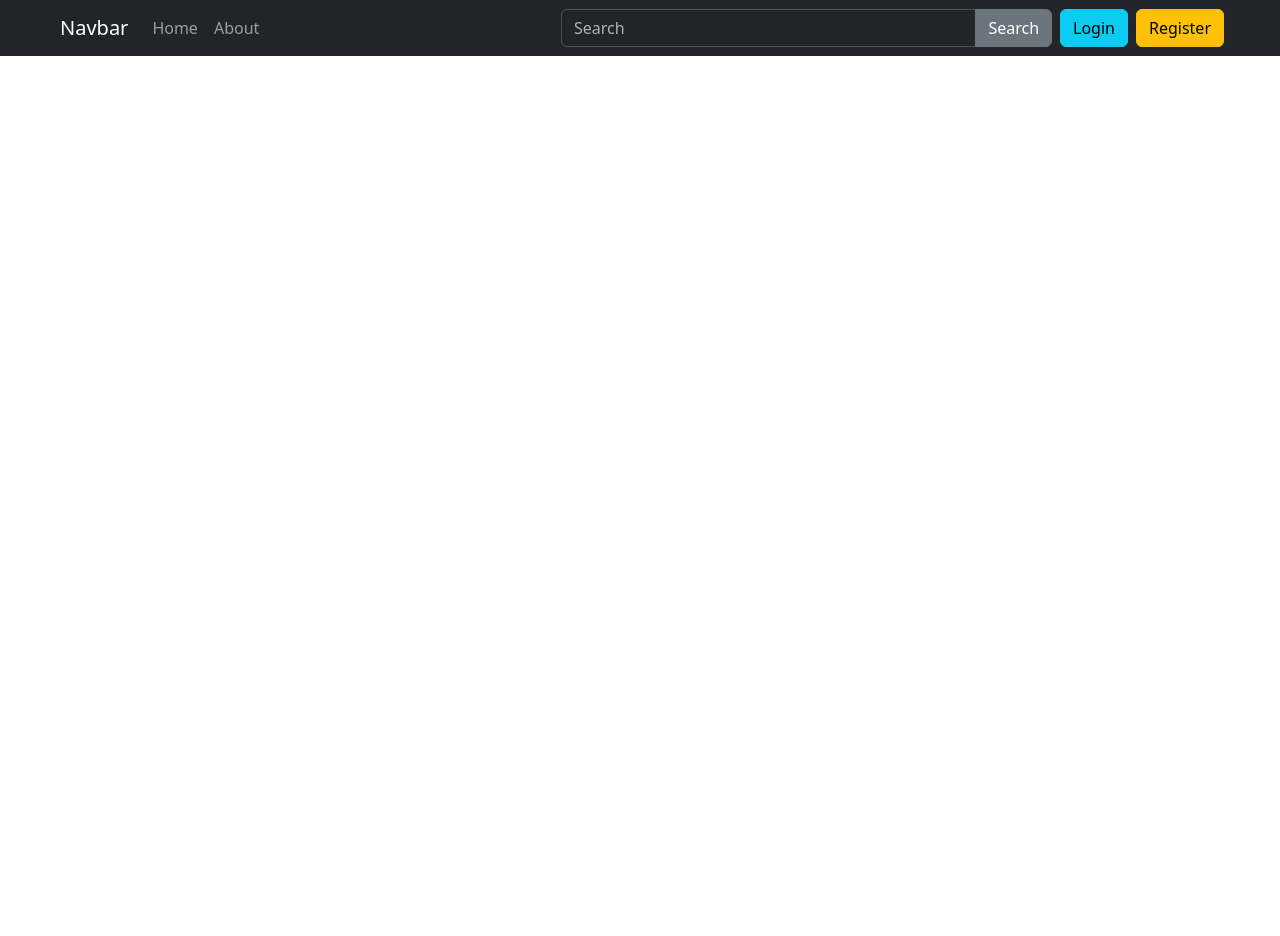
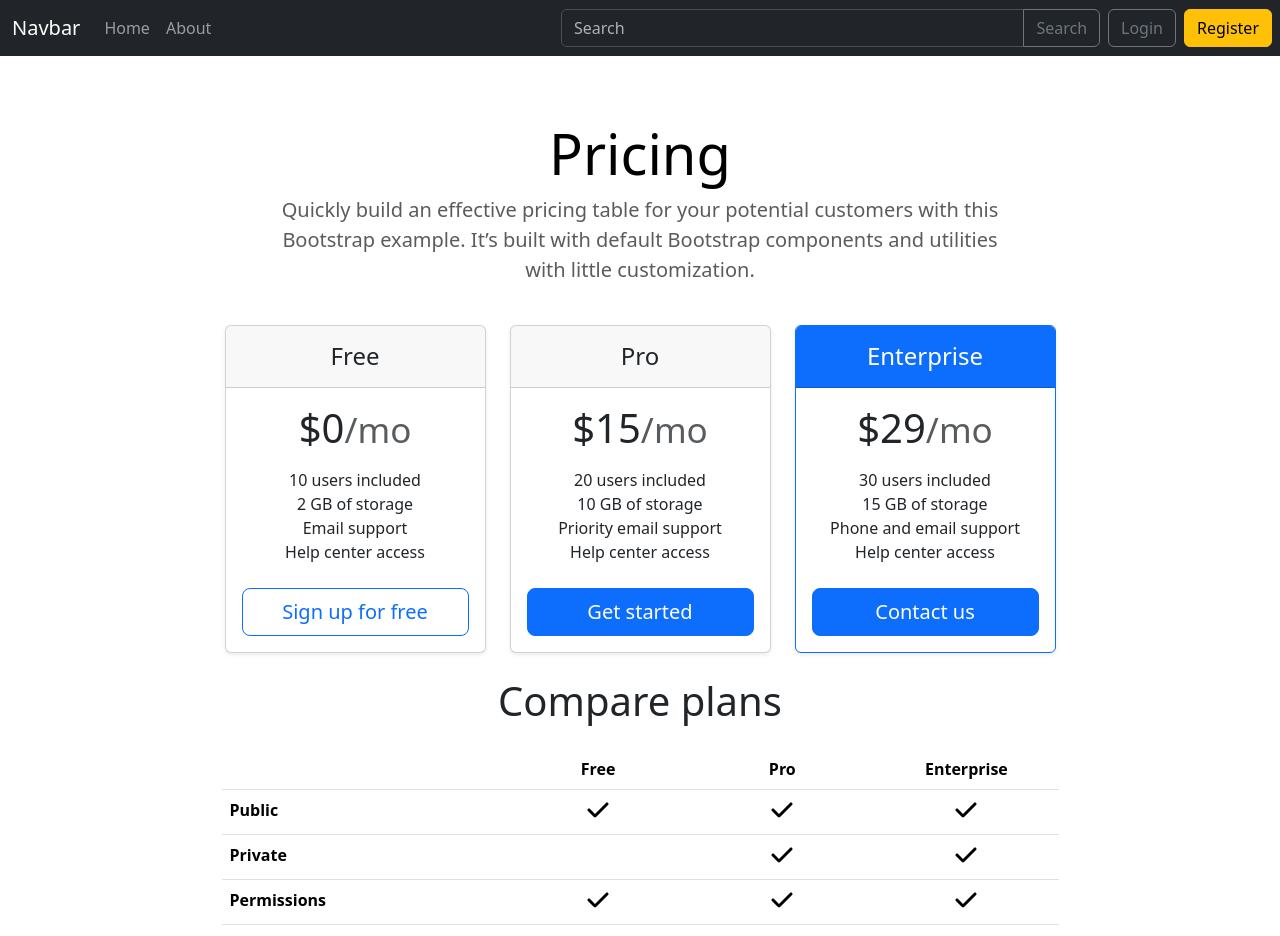
Before and after one commit to bpoghos/RegisterForm, a React (Create React App) app: page / in a window 1280 px wide. Shown: the top 936 px of the page. Before the commit the page ends 800 px from the top, so only its background shows below. Built offline with nearby package versions, Linux system fonts and the light colour scheme.

Commit message:
react-bootstrap homework

```diff
--- a/package.json
+++ b/package.json
@@ -3,6 +3,10 @@
   "version": "0.1.0",
   "private": true,
   "dependencies": {
+    "@fortawesome/fontawesome-svg-core": "^6.4.2",
+    "@fortawesome/free-regular-svg-icons": "^6.4.2",
+    "@fortawesome/free-solid-svg-icons": "^6.4.2",
+    "@fortawesome/react-fontawesome": "^0.2.0",
     "@testing-library/jest-dom": "^5.17.0",
     "@testing-library/react": "^13.4.0",
     "@testing-library/user-event": "^13.5.0",
--- a/public/index.html
+++ b/public/index.html
@@ -4,7 +4,7 @@
     <meta charset="UTF-8">
     <meta http-equiv="X-UA-Compatible" content="IE=edge">
     <meta name="viewport" content="width=device-width, initial-scale=1.0">
-    <title>Document</title>
+    <title>Bootstrap homework</title>
 </head>
 <body>
 
--- a/src/components/App/App.js
+++ b/src/components/App/App.js
@@ -1,14 +1,16 @@
 import Header from "../Header";
-
-
+import MainCards from "../MainCards";
+import MainTable from "../MainTable";
+import MainTitle from "../MainTitle";
 
 const App = () => {
-
-
 
   return (
     <div>
       <Header />
+      <MainTitle />
+      <MainCards />
+      <MainTable />
     </div>
 
   );
--- a/src/components/Header/Header.js
+++ b/src/components/Header/Header.js
@@ -4,7 +4,7 @@ import { Navbar, Container, Nav, InputGroup, Form, Button } from "react-bootstra
 const Header = () => {
 
     return (
-        <Navbar className="pe-5 ps-5" bg="dark" data-bs-theme="dark">
+        <Navbar expand="sm" className="ms-auto" bg="dark" data-bs-theme="dark">
             <Container>
                 <Navbar.Brand href="#home">Navbar</Navbar.Brand>
                 <Nav className="me-auto">
@@ -16,11 +16,11 @@ const Header = () => {
                 <Form.Control
                     placeholder="Search"
                 />
-                <Button className="me-2" variant="secondary">
+                <Button className="me-2" variant="outline-secondary">
                     Search
                 </Button>
             </InputGroup>
-            <Button className="me-2" variant="info">Login</Button>
+            <Button className="me-2" variant="outline-secondary">Login</Button>
             <Button className="me-2" variant="warning">Register</Button>
         </Navbar>
     )
--- /dev/null
+++ b/src/components/MainCards/MainCards.js
@@ -0,0 +1,81 @@
+import { Button, Card, Col, Container, ListGroup, ListGroupItem, Row } from "react-bootstrap"
+
+const MainCards = () => {
+    return (
+        <Container>
+            <Row className="justify-content-md-center mb-4">
+                <Col xs={3}>
+                    <Card className="shadow-sm">
+                        <Card.Header className="text-center py-3">
+                            <h4 className="my-0 fw-normal">Free</h4>
+                        </Card.Header>
+                        <Card.Body>
+                            <Card.Title className="text-center">
+                                <h1>$0<small className="text-body-secondary fw-light">/mo</small></h1>
+                            </Card.Title>
+                            <Card.Text className="text-center">
+                                <ListGroup className="mt-3 mb-4" >
+                                    <ListGroupItem className='border-0 p-0'>10 users included</ListGroupItem>
+                                    <ListGroupItem className='border-0 p-0'>2 GB of storage</ListGroupItem>
+                                    <ListGroupItem className='border-0 p-0'>Email support</ListGroupItem>
+                                    <ListGroupItem className='border-0 p-0'>Help center access</ListGroupItem>
+                                </ListGroup>
+                            </Card.Text>
+                            <Button variant="outline-primary" size="lg" className="w-100">
+                            Sign up for free
+                            </Button>
+                        </Card.Body>
+                    </Card>
+                </Col>
+                <Col xs={3}>
+                    <Card className="shadow-sm">
+                        <Card.Header className="text-center py-3">
+                            <h4 className="my-0 fw-normal">Pro</h4>
+                        </Card.Header>
+                        <Card.Body>
+                            <Card.Title className="text-center">
+                                <h1>$15<small className="text-body-secondary fw-light">/mo</small></h1>
+                            </Card.Title>
+                            <Card.Text className="text-center">
+                                <ListGroup className="mt-3 mb-4">
+                                    <ListGroupItem className='border-0 p-0'>20 users included</ListGroupItem>
+                                    <ListGroupItem className='border-0 p-0'>10 GB of storage</ListGroupItem>
+                                    <ListGroupItem className='border-0 p-0'>Priority email support</ListGroupItem>
+                                    <ListGroupItem className='border-0 p-0'>Help center access</ListGroupItem>
+                                </ListGroup>
+                            </Card.Text>
+                            <Button variant="primary" size="lg" className="w-100">
+                            Get started
+                            </Button>
+                        </Card.Body>
+                    </Card>
+                </Col>
+                <Col xs={3}>
+                    <Card className="shadow-sm border-primary">
+                        <Card.Header className="text-center py-3 text-bg-primary">
+                            <h4 className="my-0 fw-normal">Enterprise</h4>
+                        </Card.Header>
+                        <Card.Body>
+                            <Card.Title className="text-center">
+                                <h1>$29<small className="text-body-secondary fw-light">/mo</small></h1>
+                            </Card.Title>
+                            <Card.Text className="text-center">
+                                <ListGroup className="mt-3 mb-4">
+                                    <ListGroupItem className='border-0 p-0'>30 users included</ListGroupItem>
+                                    <ListGroupItem className='border-0 p-0'>15 GB of storage</ListGroupItem>
+                                    <ListGroupItem className='border-0 p-0'>Phone and email support</ListGroupItem>
+                                    <ListGroupItem className='border-0 p-0'>Help center access</ListGroupItem>
+                                </ListGroup>
+                            </Card.Text>
+                            <Button variant="primary" size="lg" className="w-100">
+                            Contact us
+                            </Button>
+                        </Card.Body>
+                    </Card>
+                </Col>
+            </Row>
+        </Container>
+    )
+}
+
+export default MainCards
--- /dev/null
+++ b/src/components/MainCards/index.js
@@ -0,0 +1,3 @@
+import MainCards from "./MainCards";
+
+export default MainCards
--- /dev/null
+++ b/src/components/MainTable/MainTable.js
@@ -0,0 +1,62 @@
+import { FontAwesomeIcon } from "@fortawesome/react-fontawesome"
+import { faCheck } from '@fortawesome/free-solid-svg-icons'
+import { Container, Table } from "react-bootstrap"
+
+const MainTable = () => {
+    return (
+        <Container className="mb-5">
+            <h2 className="display-6 text-center mb-4">Compare plans</h2>
+            <Table className="text-center m-auto" style={{width: '75%'}}>
+                <thead>
+                    <tr>
+                        <th style={{width: '34%'}}></th>
+                        <th style={{width: '22%'}}>Free</th>
+                        <th style={{width: '22%'}}>Pro</th>
+                        <th style={{width: '22%'}}>Enterprise</th>
+                    </tr>
+                </thead>
+                <tbody>
+                    <tr>
+                        <th className="text-start">Public</th>
+                        <td><FontAwesomeIcon icon={faCheck} style={{width: 24, height:24}}/></td>
+                        <td><FontAwesomeIcon icon={faCheck} style={{width: 24, height:24}}/></td>
+                        <td><FontAwesomeIcon icon={faCheck} style={{width: 24, height:24}}/></td>
+                    </tr>
+                    <tr>
+                        <th className="text-start">Private</th>
+                        <td></td>
+                        <td><FontAwesomeIcon icon={faCheck} style={{width: 24, height:24}}/></td>
+                        <td><FontAwesomeIcon icon={faCheck} style={{width: 24, height:24}}/></td>
+                    </tr>
+                    <tr>
+                        <th className="text-start">Permissions</th>
+                        <td><FontAwesomeIcon icon={faCheck} style={{width: 24, height:24}}/></td>
+                        <td><FontAwesomeIcon icon={faCheck} style={{width: 24, height:24}}/></td>
+                        <td><FontAwesomeIcon icon={faCheck} style={{width: 24, height:24}}/></td>
+                    </tr>
+                    <tr>
+                        <th className="text-start">Sharing</th>
+                        <td></td>
+                        <td><FontAwesomeIcon icon={faCheck} style={{width: 24, height:24}}/></td>
+                        <td><FontAwesomeIcon icon={faCheck} style={{width: 24, height:24}}/></td>
+                    </tr>
+                    <tr>
+                        <th className="text-start">Unlimited members</th>
+                        <td></td>
+                        <td><FontAwesomeIcon icon={faCheck} style={{width: 24, height:24}}/></td>
+                        <td><FontAwesomeIcon icon={faCheck} style={{width: 24, height:24}}/></td>
+                    </tr>
+                    <tr>
+                        <th className="text-start">Extra security</th>
+                        <td></td>
+                        <td></td>
+                        <td><FontAwesomeIcon icon={faCheck} style={{width: 24, height:24}}/></td>
+                    </tr>
+                </tbody>
+            </Table>
+        </Container>
+
+    )
+}
+
+export default MainTable
--- /dev/null
+++ b/src/components/MainTable/index.js
@@ -0,0 +1,3 @@
+import MainTable from "./MainTable";
+
+export default MainTable
--- /dev/null
+++ b/src/components/MainTitle/MainTitle.js
@@ -0,0 +1,13 @@
+import { Container } from "react-bootstrap"
+
+
+const MainTitle = () => {
+    return (
+        <Container className="mt-5 p-3 pb-md-4 mx-auto text-center">
+            <h1 className="display-4 fw-normal text-body-emphasis" >Pricing</h1>
+            <div><p className="fs-5 text-body-secondary">Quickly build an effective pricing table for your potential customers with this <br /> Bootstrap example. It’s built with default Bootstrap components and utilities <br /> with little customization.</p></div>
+        </Container>
+    )
+}
+
+export default MainTitle
--- /dev/null
+++ b/src/components/MainTitle/index.js
@@ -0,0 +1,3 @@
+import MainTitle from "./MainTitle";
+
+export default MainTitle
```
Also changed, not shown: 1 other file (tests, documents, lock files or other folders).
